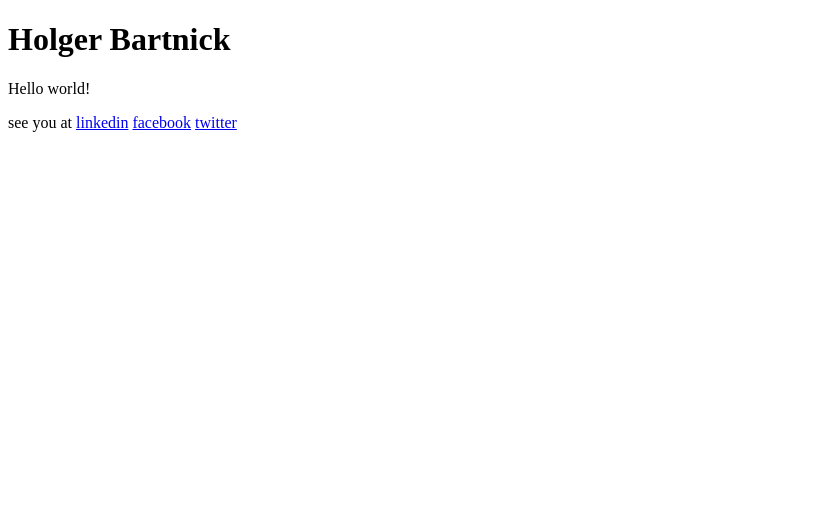
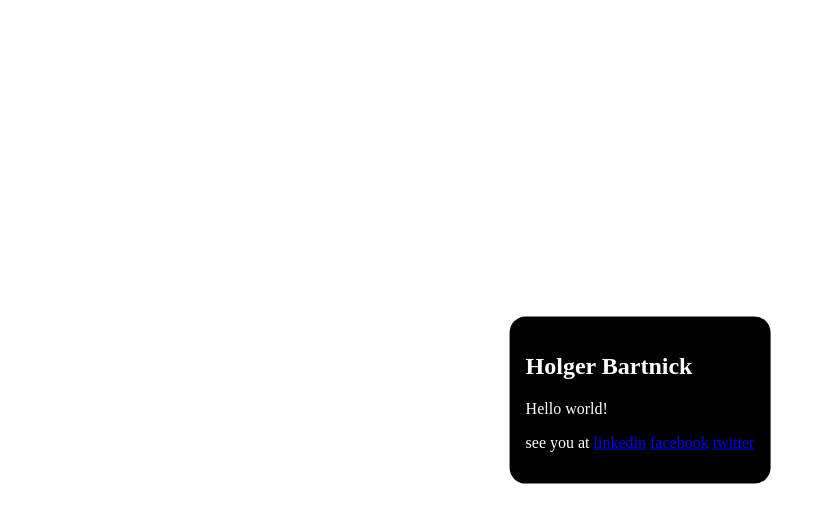
Before and after one commit to elasticjava/elasticjava.github.io, a plain HTML site: page index.html in a window 1280 px wide. Shown: the whole page, without its empty margins (0-826 px from the left). Drawn offline with Linux system fonts and the light colour scheme.

Commit message:
Update index.html

```diff
--- a/index.html
+++ b/index.html
@@ -6,13 +6,29 @@
   <title>Holger Bartnick</title>
 </head>
 <body>
+  <style>
+    body {
+        background: white }
+    section {
+        background: black;
+        color: white;
+        border-radius: 1em;
+        padding: 1em;
+        position: absolute;
+        top: 50%;
+        left: 50%;
+        margin-right: -50%;
+        transform: translate(-50%, -50%) }
+  </style>
+  <section>
 <h1>Holger Bartnick</h1>
 <p>Hello world!</p>
-  <footer>
+  <p>
     see you at
     <a href="https://www.linkedin.com/in/holger-bartnick-203486101/">linkedin</a>
     <a href="https://www.facebook.com/holger.bartnick/">facebook</a>
     <a href="https://twitter.com/elasticjava">twitter</a>
-  </footer>
+  </p>
+  </section>
 </body>
 </html>
```
